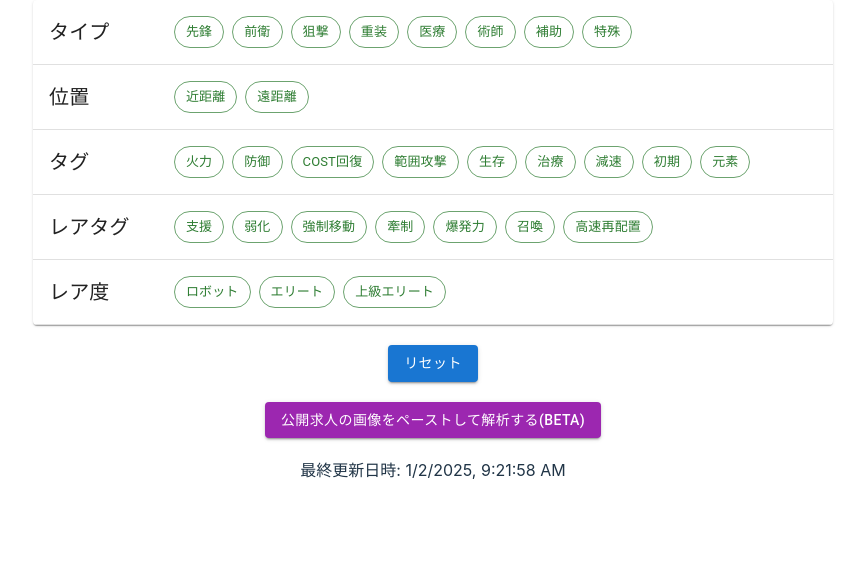
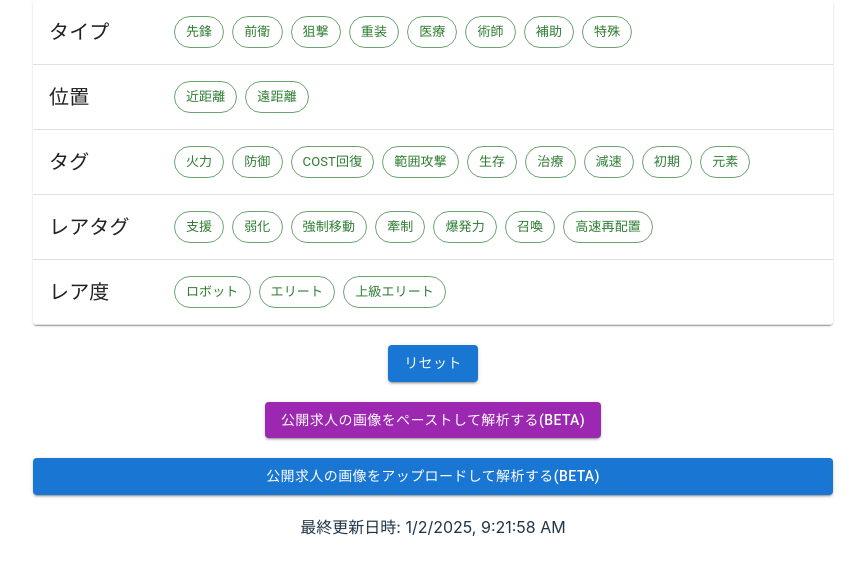
Before and after one commit to kuwabataK/arjnights-job-opening, a React (Vite) app: page / in a window 1280 px wide. Shown: the top 574 px of the page, without its empty margins (207-1072 px from the left). Built offline with nearby package versions, Linux system fonts and the light colour scheme.

Commit message:
画像もアップロードできるようにした

```diff
--- a/src/component/SelectTags.tsx
+++ b/src/component/SelectTags.tsx
@@ -52,6 +52,13 @@ function SelectTags() {
     }
 
     const {loadClipBoardImage} = usePasteImage({callback: recognaizeTagFromClipboadImage})
+
+    const handleFileUpload = async (event: React.ChangeEvent<HTMLInputElement>) => {
+        const file = event.target.files?.[0];
+        if (file) {
+            await recognaizeTagFromClipboadImage(file);
+        }
+    };
 
     const resultComponent = (result: typeof resultOperators) => {
         return (
@@ -130,6 +137,10 @@ function SelectTags() {
             <Button variant="contained" color="secondary" onClick={loadClipBoardImage} sx={{ display: 'block', margin: '20px auto' }}>
                 公開求人の画像をペーストして解析する(BETA)
             </Button>
+            <Button variant="contained" component="label" sx={{ display: 'block', margin: '20px auto' }}>
+                公開求人の画像をアップロードして解析する(BETA)
+                <input type="file" accept="image/*" hidden onChange={handleFileUpload} />
+            </Button>
             {resultComponent(resultOperators)}
         </>
     );
```
